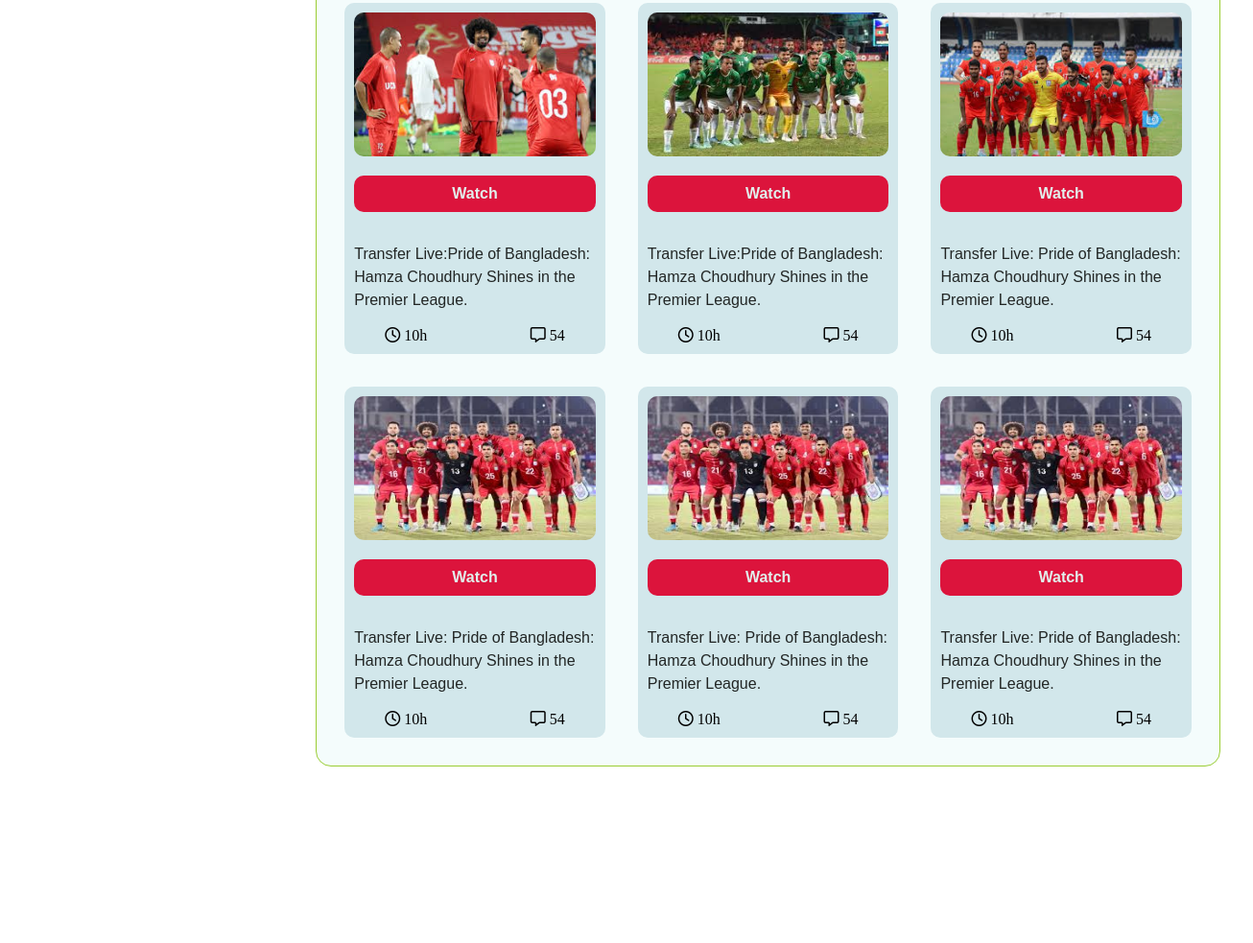
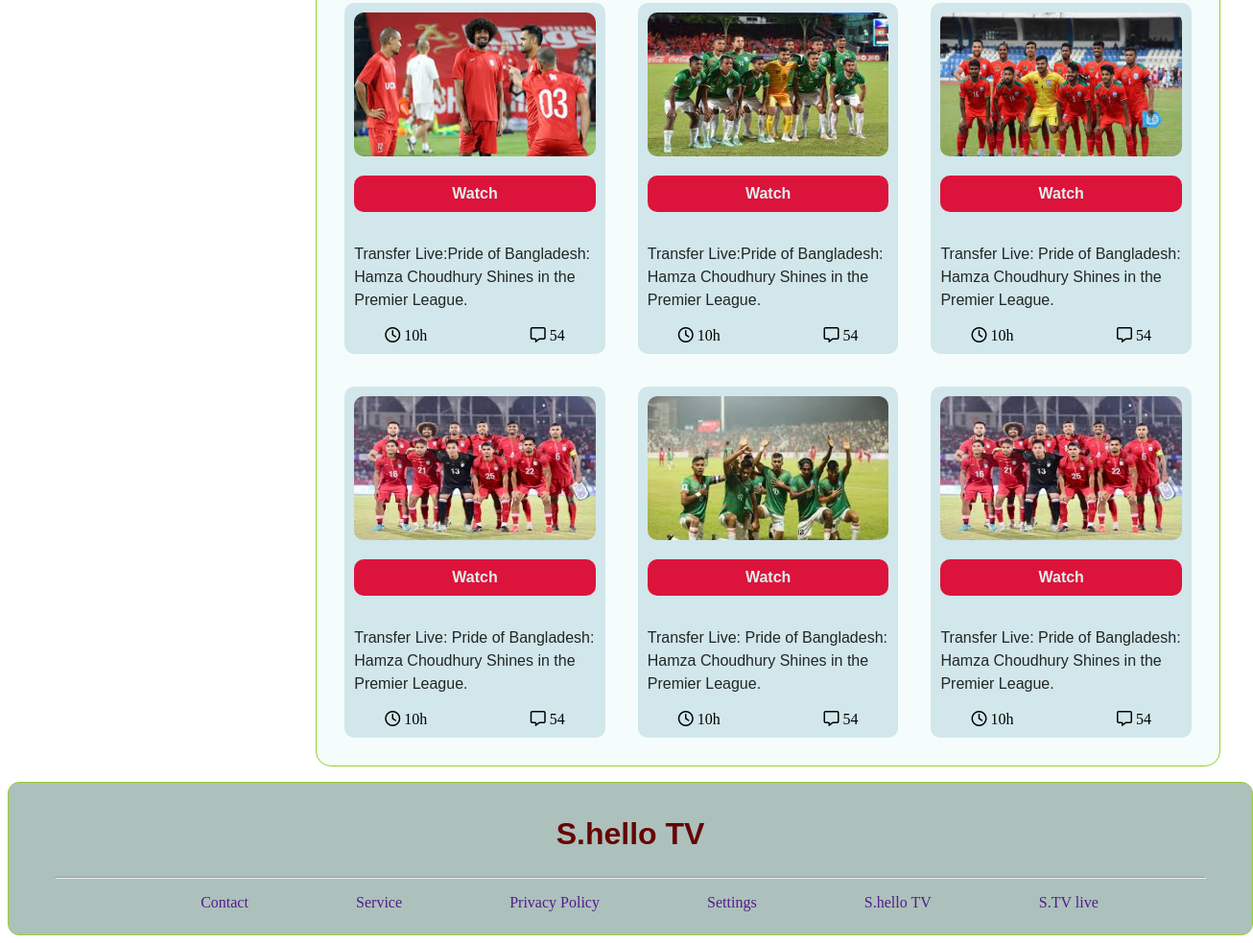
Before and after one commit to shouravhasanshurjo8201/world-cup-tournament-project, a plain HTML site: page index.html in a window 1280 px wide. Shown: the part 953-1936 px from the top of the page at 96% size, 1306 px wide, since content can reach past the window. Before the commit the page ends 1768 px from the top, so only its background shows below. Drawn offline with Linux system fonts and the light colour scheme.

Commit message:
footer section add

```diff
--- a/index.html
+++ b/index.html
@@ -61,7 +61,7 @@
                 </div>
                 <div class="Chelsea-section-card">
                     <div>
-                        <img src="images/matches (1).jpeg" alt="">
+                        <img src="images/matches (9).jpeg" alt="">
                     </div>
                     <div>
                         <button>Watch</button>
@@ -139,7 +139,7 @@
                 </div>
                 <div class="Chelsea-section-card">
                     <div>
-                        <img src="images/matches (9).jpeg" alt="">
+                        <img src="images/matches (1).jpeg" alt="">
                     </div>
                     <div>
                         <button>Watch</button>
@@ -170,7 +170,24 @@
     <!-- main end -->
     <!-- footer start  -->
     <footer>
+        <section class="footer-section-1">
+            <h2>S.hello TV</h2>
+        </section><hr>
+        <section class="footer-section-2">
+            <nav>
+                <ul>
+                    <li><a href="">Contact</a></li>
+                    <li><a href="">Service </a></li>
+                    <li><a href="">Privacy Policy</a></li>
+                    <li><a href="">Settings</a></li>
+                    <li><a href="">S.hello TV</a></li>
+                    <li><a href="">S.TV live</a></li>
+                </ul>
+            </nav>
+        </section>
     </footer>
+    <!-- footer end -->
+
     <!-- footer end -->
 </body>
 <!-- body end -->
--- a/style.css
+++ b/style.css
@@ -148,3 +148,32 @@ main{
     padding: 0rem 2rem;
 }
 /* main section End */
+
+
+/* footer section start  */
+footer{
+    max-width: 1200px;
+    margin: 0px auto;
+    background-color: rgb(172, 193, 188);
+    border: 1px solid yellowgreen;
+    border-radius: 12px;
+    width: 100%;
+    padding:0.5rem 3rem;
+}
+.footer-section-1 h2{
+    text-align: center;
+    font-size: 2rem;
+    color: #670404;
+    font-weight: 700;
+    font-family: "Poppins", sans-serif;
+}
+.footer-section-2 ul{
+    display: flex;
+    justify-content: space-evenly;
+}
+.footer-section-2 li{
+    list-style: none;
+}
+.footer-section-2 a{
+    text-decoration: none;
+}
```
